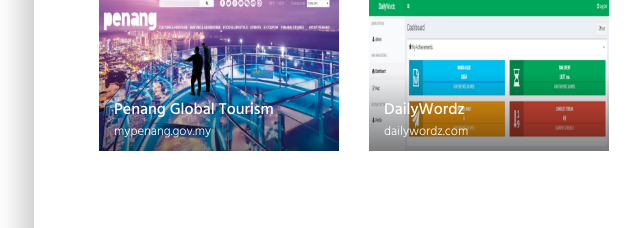
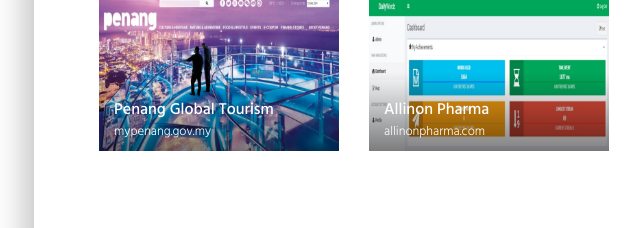
Before and after one commit to VegeGrinder/gohssheinCV, a plain HTML site: page index.html in a window 1280 px wide. Shown: the part 2614-2842 px from the top of the page, 606-1246 px from the left. Drawn offline with nearby package versions, Linux system fonts and the light colour scheme.

Commit message:
Update index.html
Changed portfolio images, texts and links:
Allinon Pharma & Grov Design

```diff
--- a/index.html
+++ b/index.html
@@ -794,7 +794,7 @@ button:focus,
                 <!-- .portfolio-item -->
             </div>
             <div class="col-md-6">
-                <a class="portfolio-item" href="http://grov.cari.tech" target="_blank">
+                <a class="portfolio-item" href="https://www.grovdesign.com/" target="_blank">
                     <div class="portfolio-thumb">
                         <img src="img/IMG_GROV.jpg" alt="">
                     </div>
@@ -822,14 +822,14 @@ button:focus,
                 <!-- .portfolio-item -->
             </div>
             <div class="col-md-6">
-                <a class="portfolio-item" href="https://dailywordz.com/login">
+                <a class="portfolio-item" href="http://www.allinonpharma.com/">
                     <div class="portfolio-thumb">
                         <img src="img/IMG_WORDZ.jpg" alt="">
                     </div>
 
                     <div class="portfolio-info">
-                        <h3>DailyWordz</h3>
-                        <small>dailywordz.com</small>
+                        <h3>Allinon Pharma</h3>
+                        <small>allinonpharma.com</small>
                     </div>
                     <!-- portfolio-info -->
                 </a>
```
